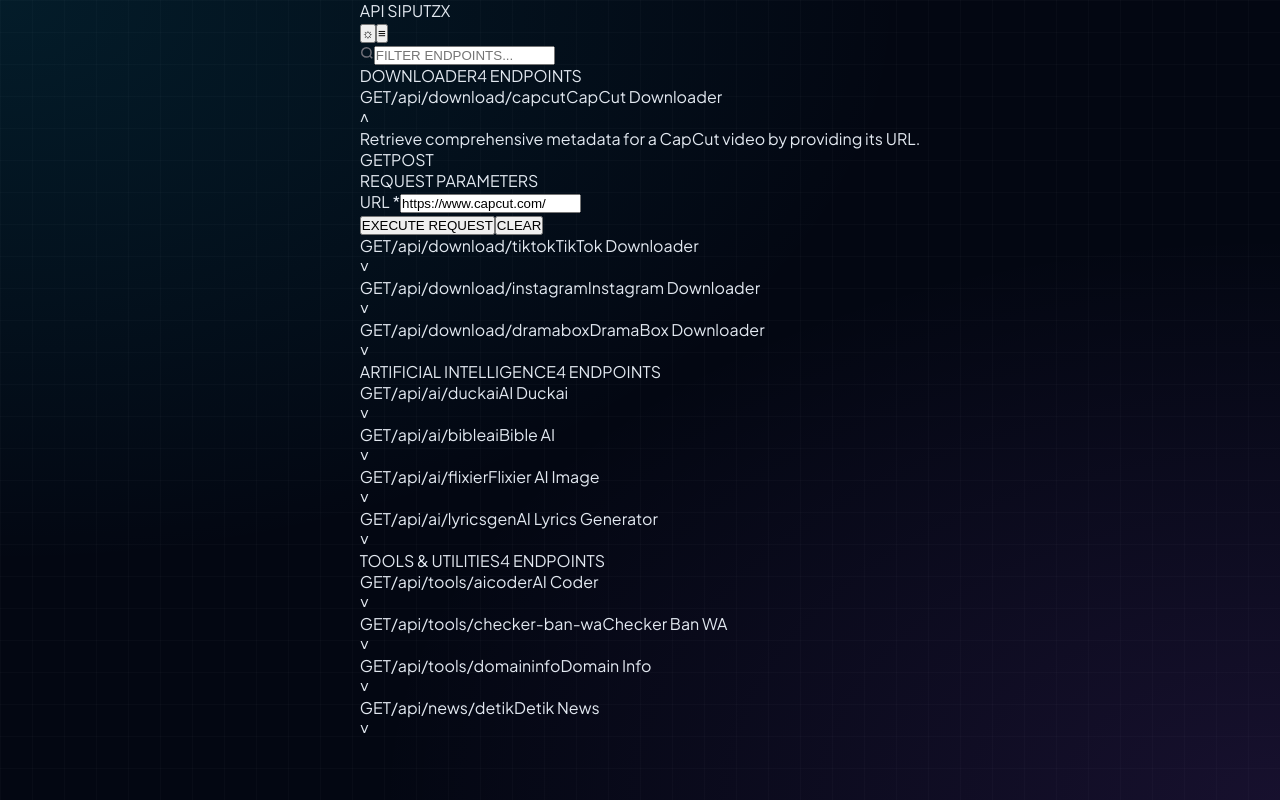
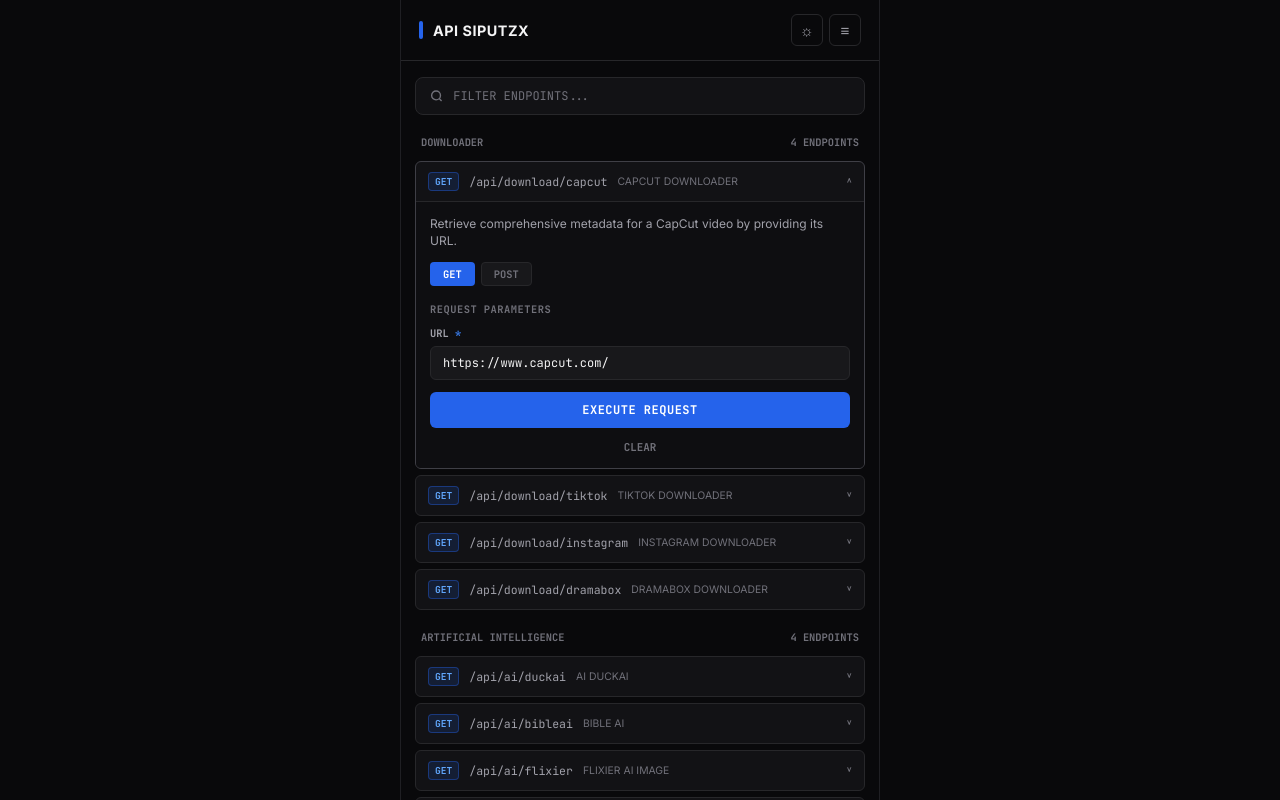
Before and after one commit to dintod12/api, a React (Vite) app: page / in a window 1280 px wide. Shown: the top 800 px of the page. Built offline with nearby package versions, Linux system fonts and the light colour scheme.

Commit message:
Update style.css

```diff
--- a/src/style.css
+++ b/src/style.css
@@ -1,21 +1,21 @@
-@import url('https://fonts.googleapis.com/css2?family=Fira+Code:wght@400;500;600;700&family=Plus+Jakarta+Sans:wght@400;600;700;800&display=swap');
+@import url('https://fonts.googleapis.com/css2?family=JetBrains+Mono:wght@400;500;700&family=Inter:wght@400;500;600;700&display=swap');
 
 :root {
-  --bg-deep: #030712;
-  --bg-card: rgba(15, 23, 42, 0.65);
-  --bg-inner: rgba(3, 7, 18, 0.6);
-  --border-neon: rgba(56, 189, 248, 0.2);
-  --border-dim: rgba(255, 255, 255, 0.08);
-
-  --neon-cyan: #06b6d4;
-  --neon-emerald: #10b981;
-  --neon-purple: #a855f7;
-  --neon-rose: #f43f5e;
-
-  --text-pure: #ffffff;
-  --text-glow: #e2e8f0;
-  --text-muted: #94a3b8;
-  --text-dim: #64748b;
+  --bg-page: #09090b;
+  --bg-card: #121215;
+  --bg-drawer: #0e0e11;
+  --bg-input: #18181b;
+  --bg-term: #050507;
+  --border: #27272a;
+  --border-subtle: #1f1f23;
+  --primary-blue: #2563eb;
+  --primary-blue-hover: #1d4ed8;
+  --text-main: #f4f4f5;
+  --text-muted: #a1a1aa;
+  --text-dim: #71717a;
+  --status-green: #22c55e;
+  --status-green-dim: #15803d;
+  --status-red: #ef4444;
 }
 
 * {
@@ -25,472 +25,422 @@
 }
 
 body {
-  background-color: var(--bg-deep);
-  background-image:
-    radial-gradient(at 0% 0%, rgba(6, 182, 212, 0.12) 0px, transparent 50%),
-    radial-gradient(at 100% 100%, rgba(168, 85, 247, 0.12) 0px, transparent 50%),
-    linear-gradient(to right, rgba(255, 255, 255, 0.02) 1px, transparent 1px),
-    linear-gradient(to bottom, rgba(255, 255, 255, 0.02) 1px, transparent 1px);
-  background-size: 100% 100%, 100% 100%, 32px 32px, 32px 32px;
-  color: var(--text-glow);
-  font-family: 'Plus Jakarta Sans', sans-serif;
+  background-color: var(--bg-page);
+  color: var(--text-main);
+  font-family: 'Inter', -apple-system, sans-serif;
   min-height: 100vh;
   display: flex;
   justify-content: center;
 }
 
-.container {
+.layout-root {
   width: 100%;
-  max-width: 520px;
-  padding: 20px 16px 40px;
+  max-width: 480px;
+  min-height: 100vh;
+  background-color: var(--bg-page);
+  border-left: 1px solid var(--border-subtle);
+  border-right: 1px solid var(--border-subtle);
   display: flex;
   flex-direction: column;
-  gap: 20px;
 }
 
-/* Glassmorphism Surface Base */
-.glass-panel {
-  background: var(--bg-card);
-  backdrop-filter: blur(16px);
-  -webkit-backdrop-filter: blur(16px);
-  border: 1px solid var(--border-dim);
-  border-radius: 16px;
-  box-shadow: 0 8px 32px 0 rgba(0, 0, 0, 0.37);
-  transition: border-color 0.2s ease, box-shadow 0.2s ease;
-}
-
-.glass-panel:hover {
-  border-color: var(--border-neon);
-}
-
-/* Header Navbar */
-.navbar {
+/* Top Navbar */
+.top-navbar {
   display: flex;
   justify-content: space-between;
   align-items: center;
-  padding: 12px 18px;
+  padding: 14px 18px;
+  border-bottom: 1px solid var(--border);
+  background-color: var(--bg-page);
+  position: sticky;
+  top: 0;
+  z-index: 20;
 }
 
-.brand {
-  display: flex;
-  align-items: center;
-  gap: 12px;
-}
-
-.avatar {
-  background: linear-gradient(135deg, var(--neon-cyan), var(--neon-emerald));
-  color: #030712;
-  font-family: 'Fira Code', monospace;
-  font-weight: 800;
-  font-size: 1.1rem;
-  width: 38px;
-  height: 38px;
-  display: grid;
-  place-items: center;
-  border-radius: 10px;
-  box-shadow: 0 0 15px rgba(6, 182, 212, 0.5);
-}
-
-.brand-title {
-  font-size: 0.95rem;
-  font-weight: 800;
-  letter-spacing: 1px;
-  color: var(--text-pure);
-}
-
-.brand-sub {
-  font-family: 'Fira Code', monospace;
-  font-size: 0.65rem;
-  color: var(--neon-cyan);
-}
-
-.online-badge {
-  display: flex;
-  align-items: center;
-  gap: 8px;
-  background: rgba(16, 185, 129, 0.1);
-  border: 1px solid rgba(16, 185, 129, 0.3);
-  padding: 6px 12px;
-  border-radius: 20px;
-  font-family: 'Fira Code', monospace;
-  font-size: 0.7rem;
-  font-weight: 600;
-  color: var(--neon-emerald);
-}
-
-.pulse-dot {
-  width: 7px;
-  height: 7px;
-  background: var(--neon-emerald);
-  border-radius: 50%;
-  box-shadow: 0 0 10px var(--neon-emerald);
-  animation: pulse-ring 1.8s cubic-bezier(0.45, 0, 0.55, 1) infinite;
-}
-
-@keyframes pulse-ring {
-  0% { transform: scale(0.9); opacity: 0.7; }
-  50% { transform: scale(1.3); opacity: 1; box-shadow: 0 0 14px var(--neon-emerald); }
-  100% { transform: scale(0.9); opacity: 0.7; }
-}
-
-/* Hero Section */
-.hero {
-  text-align: center;
-  display: flex;
-  flex-direction: column;
-  align-items: center;
-  gap: 12px;
-}
-
-.terminal-pill {
-  display: inline-flex;
-  align-items: center;
-  gap: 8px;
-  padding: 4px 14px;
-  border-radius: 9999px;
-  background: rgba(6, 182, 212, 0.08);
-  border: 1px solid rgba(6, 182, 212, 0.3);
-  font-family: 'Fira Code', monospace;
-  font-size: 0.65rem;
-  color: var(--neon-cyan);
-  text-transform: uppercase;
-}
-
-.hero-title {
-  font-size: 2.2rem;
-  font-weight: 900;
-  letter-spacing: -0.5px;
-  color: var(--text-pure);
-  text-shadow: 0 0 25px rgba(255, 255, 255, 0.15);
-}
-
-.hero-title .glow-version {
-  font-size: 0.85rem;
-  font-family: 'Fira Code', monospace;
-  color: var(--neon-purple);
-  padding: 3px 8px;
-  border-radius: 6px;
-  background: rgba(168, 85, 247, 0.1);
-  border: 1px solid rgba(168, 85, 247, 0.3);
-  vertical-align: middle;
-}
-
-.hero-desc {
-  font-size: 0.8rem;
-  color: var(--text-muted);
-  max-width: 360px;
-  line-height: 1.5;
-}
-
-/* Stats Counter Grid */
-.stats-grid {
-  display: grid;
-  grid-template-columns: repeat(3, 1fr);
-  gap: 10px;
-  width: 100%;
-}
-
-.stat-item {
-  padding: 14px 8px;
-  text-align: center;
-}
-
-.stat-label {
-  font-family: 'Fira Code', monospace;
-  font-size: 0.6rem;
-  color: var(--text-dim);
-  letter-spacing: 0.5px;
-}
-
-.stat-value {
-  display: block;
-  font-size: 1.25rem;
-  font-weight: 800;
-  margin-top: 4px;
-  color: var(--text-pure);
-}
-
-.stat-value.neon-green {
-  color: var(--neon-emerald);
-  text-shadow: 0 0 12px rgba(16, 185, 129, 0.4);
-}
-
-/* Search Bar */
-.search-wrapper {
-  display: flex;
-  align-items: center;
-  gap: 10px;
-  padding: 12px 16px;
-  background: var(--bg-card);
-  border: 1px solid var(--border-dim);
-  border-radius: 12px;
-}
-
-.search-wrapper svg {
-  stroke: var(--neon-cyan);
-}
-
-.search-wrapper input {
-  background: transparent;
-  border: none;
-  color: var(--text-pure);
-  outline: none;
-  font-family: 'Fira Code', monospace;
-  font-size: 0.8rem;
-  width: 100%;
-}
-
-.search-wrapper input::placeholder {
-  color: var(--text-dim);
-}
-
-/* Category Filter Tags */
-.filter-pills {
-  display: flex;
-  gap: 8px;
-  overflow-x: auto;
-  padding-bottom: 4px;
-}
-
-.filter-btn {
-  background: rgba(255, 255, 255, 0.03);
-  border: 1px solid var(--border-dim);
-  color: var(--text-muted);
-  font-family: 'Fira Code', monospace;
-  font-size: 0.7rem;
-  padding: 6px 12px;
-  border-radius: 8px;
-  cursor: pointer;
-  white-space: nowrap;
-  transition: all 0.2s ease;
-}
-
-.filter-btn.active, .filter-btn:hover {
-  background: rgba(6, 182, 212, 0.15);
-  border-color: var(--neon-cyan);
-  color: var(--neon-cyan);
-}
-
-/* Module Container */
-.module-block {
-  border-radius: 14px;
-  overflow: hidden;
-}
-
-.module-header {
-  padding: 14px 18px;
-  display: flex;
-  justify-content: space-between;
-  align-items: center;
-  cursor: pointer;
-}
-
-.module-meta {
-  display: flex;
-  align-items: center;
-  gap: 12px;
-}
-
-.module-icon {
-  color: var(--neon-purple);
-  font-size: 1.1rem;
-}
-
-.module-icon.rose {
-  color: var(--neon-rose);
-}
-
-.module-code {
-  font-family: 'Fira Code', monospace;
-  font-size: 0.6rem;
-  color: var(--text-dim);
-}
-
-.module-meta h3 {
-  font-size: 0.95rem;
-  font-weight: 700;
-  color: var(--text-pure);
-}
-
-.module-badge {
-  font-family: 'Fira Code', monospace;
-  font-size: 0.65rem;
-  color: var(--neon-cyan);
-}
-
-/* Endpoint Item */
-.endpoint-item {
-  background: var(--bg-inner);
-  border: 1px solid var(--border-dim);
-  border-radius: 10px;
-  margin: 10px 14px;
-  overflow: hidden;
-  transition: border-color 0.2s;
-}
-
-.endpoint-item:hover {
-  border-color: rgba(255, 255, 255, 0.15);
-}
-
-.endpoint-header {
-  padding: 12px 14px;
-  display: flex;
-  justify-content: space-between;
-  align-items: center;
-  cursor: pointer;
-}
-
-.endpoint-left {
+.nav-brand {
   display: flex;
   align-items: center;
   gap: 10px;
 }
 
-.method-tag {
-  background: rgba(16, 185, 129, 0.15);
-  border: 1px solid rgba(16, 185, 129, 0.4);
-  color: var(--neon-emerald);
-  font-family: 'Fira Code', monospace;
+.brand-stripe {
+  width: 4px;
+  height: 18px;
+  background-color: var(--primary-blue);
+  border-radius: 2px;
+}
+
+.brand-text {
+  font-size: 0.9rem;
+  font-weight: 700;
+  letter-spacing: 0.5px;
+  color: var(--text-main);
+}
+
+.nav-actions {
+  display: flex;
+  gap: 6px;
+}
+
+.icon-btn {
+  background: transparent;
+  border: 1px solid var(--border);
+  color: var(--text-muted);
+  width: 32px;
+  height: 32px;
+  border-radius: 6px;
+  display: grid;
+  place-items: center;
+  cursor: pointer;
+  font-size: 0.95rem;
+}
+
+/* Filter Input Box */
+.filter-container {
+  display: flex;
+  align-items: center;
+  gap: 10px;
+  padding: 10px 14px;
+  background-color: var(--bg-card);
+  border: 1px solid var(--border);
+  border-radius: 8px;
+  margin: 16px 14px 8px;
+}
+
+.filter-container input {
+  background: transparent;
+  border: none;
+  outline: none;
+  font-family: 'JetBrains Mono', monospace;
+  font-size: 0.75rem;
+  color: var(--text-main);
+  width: 100%;
+}
+
+.filter-container input::placeholder {
+  color: var(--text-dim);
+}
+
+/* Stream Sections */
+.endpoint-stream {
+  padding: 8px 14px 40px;
+  display: flex;
+  flex-direction: column;
+  gap: 16px;
+}
+
+.module-group {
+  display: flex;
+  flex-direction: column;
+  gap: 8px;
+}
+
+.module-legend {
+  display: flex;
+  justify-content: space-between;
+  align-items: center;
+  padding: 4px 6px;
+  font-family: 'JetBrains Mono', monospace;
   font-size: 0.65rem;
+  font-weight: 600;
+  color: var(--text-dim);
+  text-transform: uppercase;
+}
+
+.endpoint-list {
+  display: flex;
+  flex-direction: column;
+  gap: 6px;
+}
+
+.endpoint-card {
+  background-color: var(--bg-card);
+  border: 1px solid var(--border);
+  border-radius: 6px;
+  overflow: hidden;
+  transition: border-color 0.15s ease;
+}
+
+.endpoint-card.active {
+  border-color: #3f3f46;
+}
+
+.endpoint-row {
+  display: flex;
+  justify-content: space-between;
+  align-items: center;
+  padding: 10px 12px;
+  cursor: pointer;
+}
+
+.endpoint-meta {
+  display: flex;
+  align-items: center;
+  gap: 10px;
+  overflow: hidden;
+}
+
+.http-badge-get {
+  background-color: rgba(37, 99, 235, 0.15);
+  border: 1px solid rgba(37, 99, 235, 0.4);
+  color: #60a5fa;
+  font-family: 'JetBrains Mono', monospace;
+  font-size: 0.6rem;
   font-weight: 700;
   padding: 2px 6px;
   border-radius: 4px;
 }
 
-.ep-title {
-  font-weight: 700;
-  font-size: 0.8rem;
-  color: var(--text-pure);
+.endpoint-route {
+  font-family: 'JetBrains Mono', monospace;
+  font-size: 0.72rem;
+  color: var(--text-muted);
 }
 
-.ep-route {
-  font-family: 'Fira Code', monospace;
-  font-size: 0.7rem;
+.endpoint-alias {
+  font-size: 0.65rem;
   color: var(--text-dim);
+  text-transform: uppercase;
+  white-space: nowrap;
 }
 
-/* Form Playground */
-.ep-playground {
+.accordion-arrow {
+  color: var(--text-dim);
+  font-size: 0.75rem;
+}
+
+/* Playground Drawer Inside Active Endpoint */
+.playground-drawer {
   padding: 14px;
-  border-top: 1px solid var(--border-dim);
-  background: rgba(0, 0, 0, 0.4);
+  border-top: 1px solid var(--border);
+  background-color: var(--bg-drawer);
+  display: flex;
+  flex-direction: column;
+  gap: 12px;
+}
+
+.endpoint-desc {
+  font-size: 0.75rem;
+  color: var(--text-muted);
+  line-height: 1.4;
+}
+
+.method-selector {
+  display: flex;
+  gap: 6px;
+}
+
+.method-pill {
+  font-family: 'JetBrains Mono', monospace;
+  font-size: 0.65rem;
+  font-weight: 700;
+  padding: 4px 12px;
+  border-radius: 4px;
+  border: 1px solid transparent;
+}
+
+.method-pill.active {
+  background-color: var(--primary-blue);
+  color: #ffffff;
+}
+
+.method-pill.disabled {
+  background-color: var(--bg-input);
+  color: var(--text-dim);
+  border-color: var(--border);
+}
+
+.params-wrapper {
   display: flex;
   flex-direction: column;
   gap: 10px;
+  margin-top: 4px;
 }
 
-.form-row {
+.params-headline {
+  font-family: 'JetBrains Mono', monospace;
+  font-size: 0.65rem;
+  font-weight: 700;
+  color: var(--text-dim);
+  letter-spacing: 0.5px;
+}
+
+.input-group {
   display: flex;
   flex-direction: column;
-  gap: 4px;
+  gap: 6px;
 }
 
-.form-row label {
-  font-family: 'Fira Code', monospace;
+.input-group label {
+  font-family: 'JetBrains Mono', monospace;
   font-size: 0.65rem;
   font-weight: 600;
   color: var(--text-muted);
 }
 
-.form-row input, .form-row select, .form-row textarea {
-  background: rgba(15, 23, 42, 0.8);
-  border: 1px solid var(--border-dim);
-  border-radius: 8px;
-  color: var(--text-pure);
-  padding: 8px 12px;
-  font-size: 0.8rem;
-  font-family: inherit;
-  outline: none;
-  transition: border-color 0.2s;
+.req-star {
+  color: #3b82f6;
 }
 
-.form-row input:focus, .form-row select:focus, .form-row textarea:focus {
-  border-color: var(--neon-cyan);
-  box-shadow: 0 0 10px rgba(6, 182, 212, 0.2);
+.input-group input, .input-group select {
+  background-color: var(--bg-input);
+  border: 1px solid var(--border);
+  border-radius: 6px;
+  color: var(--text-main);
+  padding: 8px 12px;
+  font-family: 'JetBrains Mono', monospace;
+  font-size: 0.75rem;
+  outline: none;
 }
 
-.btn-glow-submit {
-  background: linear-gradient(135deg, #059669, #10b981);
-  color: #030712;
-  font-family: 'Fira Code', monospace;
+.input-group input:focus, .input-group select:focus {
+  border-color: var(--primary-blue);
+}
+
+.btn-execute {
+  background-color: var(--primary-blue);
+  color: #ffffff;
+  border: none;
+  border-radius: 6px;
+  padding: 10px;
+  font-family: 'JetBrains Mono', monospace;
   font-size: 0.75rem;
   font-weight: 700;
-  padding: 10px;
-  border: none;
-  border-radius: 8px;
+  letter-spacing: 0.5px;
   cursor: pointer;
-  box-shadow: 0 0 15px rgba(16, 185, 129, 0.3);
-  transition: transform 0.1s ease, box-shadow 0.2s ease;
+  transition: background-color 0.15s;
 }
 
-.btn-glow-submit:hover:not(:disabled) {
-  transform: translateY(-1px);
-  box-shadow: 0 0 20px rgba(16, 185, 129, 0.5);
+.btn-execute:hover:not(:disabled) {
+  background-color: var(--primary-blue-hover);
 }
 
-.btn-glow-submit:disabled {
-  opacity: 0.5;
+.btn-execute:disabled {
+  opacity: 0.6;
   cursor: not-allowed;
 }
 
-/* Terminal Response Viewer */
-.terminal-viewer {
-  border: 1px solid var(--neon-cyan);
-  box-shadow: 0 0 25px rgba(6, 182, 212, 0.15);
-  border-radius: 14px;
-  overflow: hidden;
+.btn-clear {
+  background: transparent;
+  border: none;
+  color: var(--text-dim);
+  font-family: 'JetBrains Mono', monospace;
+  font-size: 0.68rem;
+  font-weight: 600;
+  cursor: pointer;
+  text-align: center;
 }
 
-.terminal-header {
-  background: rgba(6, 182, 212, 0.1);
-  padding: 10px 16px;
+.btn-clear:hover {
+  color: var(--text-muted);
+}
+
+/* Inline Terminal Result Output */
+.terminal-result-block {
+  background-color: var(--bg-term);
+  border: 1px solid var(--border);
+  border-radius: 6px;
+  overflow: hidden;
+  margin-top: 6px;
+}
+
+.terminal-result-header {
   display: flex;
   justify-content: space-between;
   align-items: center;
-  font-family: 'Fira Code', monospace;
-  font-size: 0.7rem;
-  color: var(--neon-cyan);
-  font-weight: 600;
+  padding: 8px 12px;
+  border-bottom: 1px solid var(--border);
+  background-color: #0b0b0e;
 }
 
-.term-badges {
+.result-tabs {
+  display: flex;
+  gap: 12px;
+}
+
+.tab-link {
+  background: transparent;
+  border: none;
+  font-family: 'JetBrains Mono', monospace;
+  font-size: 0.65rem;
+  font-weight: 600;
+  color: var(--text-dim);
+  cursor: pointer;
+  padding: 2px 0;
+}
+
+.tab-link.active {
+  color: var(--primary-blue);
+  border-bottom: 1px solid var(--primary-blue);
+}
+
+.result-badges {
   display: flex;
   align-items: center;
   gap: 8px;
 }
 
-.latency-tag {
-  background: rgba(0, 0, 0, 0.4);
-  padding: 2px 8px;
+.btn-icon-copy {
+  background: transparent;
+  border: none;
+  color: var(--text-dim);
+  display: grid;
+  place-items: center;
+  cursor: pointer;
+  padding: 3px;
   border-radius: 4px;
-  color: var(--neon-emerald);
 }
 
-.btn-term-action {
-  background: transparent;
-  border: 1px solid var(--border-dim);
-  color: var(--text-muted);
-  font-family: 'Fira Code', monospace;
-  font-size: 0.65rem;
-  padding: 3px 8px;
-  border-radius: 4px;
-  cursor: pointer;
+.btn-icon-copy:hover {
+  color: var(--text-main);
+  background-color: rgba(255, 255, 255, 0.05);
 }
 
-.btn-term-action:hover {
-  border-color: var(--neon-cyan);
-  color: var(--neon-cyan);
+.copied-text {
+  color: var(--status-green);
+  font-weight: 700;
+  font-size: 0.75rem;
 }
 
-.terminal-viewer pre {
-  background: #020617;
-  padding: 16px;
-  font-family: 'Fira Code', monospace;
+.status-pill {
+  font-family: 'JetBrains Mono', monospace;
+  font-size: 0.65rem;
+  font-weight: 700;
+}
+
+.status-pill.status-200 {
+  color: var(--status-green);
+}
+
+.status-pill.status-err {
+  color: var(--status-red);
+}
+
+.latency-text {
+  font-family: 'JetBrains Mono', monospace;
+  font-size: 0.65rem;
+  color: var(--text-dim);
+}
+
+.terminal-result-body pre {
+  padding: 12px;
+  font-family: 'JetBrains Mono', monospace;
   font-size: 0.72rem;
   line-height: 1.5;
-  color: #38bdf8;
-  max-height: 280px;
+  max-height: 240px;
   overflow-y: auto;
   white-space: pre-wrap;
   word-break: break-all;
 }
+
+.code-green {
+  color: #4ade80;
+}
+
+.code-cyan {
+  color: #38bdf8;
+}
+
+.code-yellow {
+  color: #facc15;
+}
```
